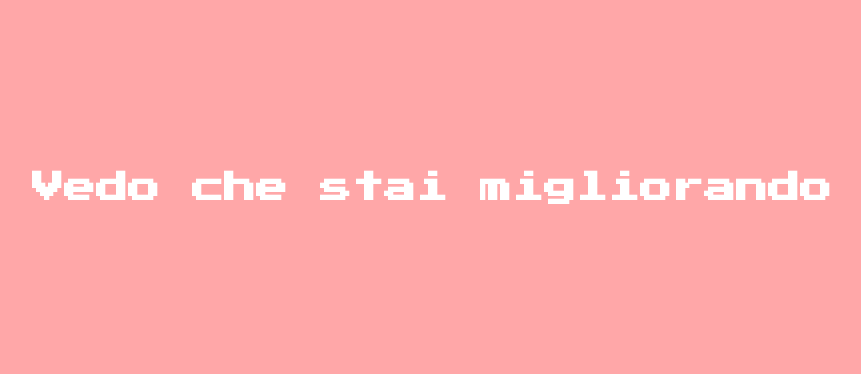
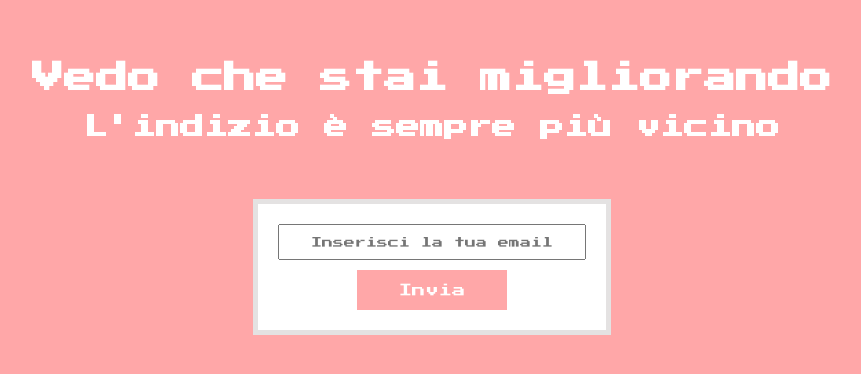
Before and after one commit to ilvescovoangelo/unconsiglio.github.io, a plain HTML site: page br4v4.html in a window 1280 px wide. Shown: the part 212-586 px from the top of the page, without its empty margins (208-1069 px from the left). Drawn offline with Linux system fonts and the light colour scheme.

Commit message:
fvsdfvscbdefherbbererbbrb

```diff
--- a/br4v4.html
+++ b/br4v4.html
@@ -1,7 +1,99 @@
+<!DOCTYPE html>
 <html>
+<head>
     <title>BRAVISSIMA</title>
-    <link rel="stylesheet" href="stilante.css">
-    <body>
+    <style>
+        @font-face {
+            font-family: pixel;
+            src: url(fonts/PressStart2P-Regular.ttf);
+        }
+
+        body {
+            font-family: Arial, sans-serif;
+            margin: 0;
+            padding: 0;
+            display: flex;
+            flex-direction: column; /* Aggiunto per allineare verticalmente i contenuti */
+            align-items: center;
+            justify-content: center;
+            height: 100vh;
+            background-color: #ffa7a8; /* Aggiunto uno sfondo grigio per visualizzare meglio la barra di ricerca */
+        }
+
+        .title-container {
+            text-align: center; /* Centra i titoli */
+            margin-bottom: 20px; /* Aggiunto spazio inferiore per separare il box delle email dai titoli */
+        }
+
+        h1 {
+            font-family: pixel;
+            color: white;
+            display: block; /* Imposta h1 come blocco */
+        }
+
+        h2 {
+            font-family: pixel;
+            color: white;
+            display: block; /* Imposta h2 come blocco */
+            margin-top: 10px; /* Aggiungi spazio sopra h2 per spostarlo sotto h1 */
+            text-align: center; /* Centra h2 */
+        }
+
+        .email-box {
+            background-color: white;
+            padding: 20px;
+            margin-top: 20px;
+            border: 5px solid rgb(228, 226, 226); /* Aggiunge un bordo di colore rosa */
+            text-align: center; /* Centra il testo */
+        }
+
+        .email-input {
+            width: 300px;
+            height: 30px;
+            margin-bottom: 10px;
+            font-family: pixel; /* Imposta il font pixel per l'input email */
+            font-size: 11px; /* Imposta la dimensione del carattere */
+            text-align: center; /* Centra il testo all'interno dell'input */
+        }
+
+        .submit-button {
+            width: 150px;
+            height: 40px;
+            background-color: #ffa7a8;
+            color: white;
+            border: none;
+            cursor: pointer;
+            font-family: pixel;
+        }
+    </style>
+</head>
+<body>
+    <div class="title-container">
         <h1>Vedo che stai migliorando</h1>
-    </body>
+        <h2>L'indizio è sempre più vicino</h2>
+    </div>
+
+    <div class="email-box">
+        <form onsubmit="submitEmail(event)">
+            <input type="email" class="email-input" id="emailInput" placeholder="Inserisci la tua email" required>
+            <br>
+            <button type="submit" class="submit-button">Invia</button>
+        </form>
+    </div>
+
+    <script>
+        function submitEmail(event) {
+            event.preventDefault(); // Evita il comportamento predefinito del form
+
+            // Cambia il testo dell'h1
+            document.querySelector("h1").innerText = "EMAIL INVIATA!";
+
+            // Rimuovi l'h2
+            var h2Element = document.querySelector("h2");
+            if (h2Element) {
+                h2Element.remove();
+            }
+        }
+    </script>
+</body>
 </html>
```
